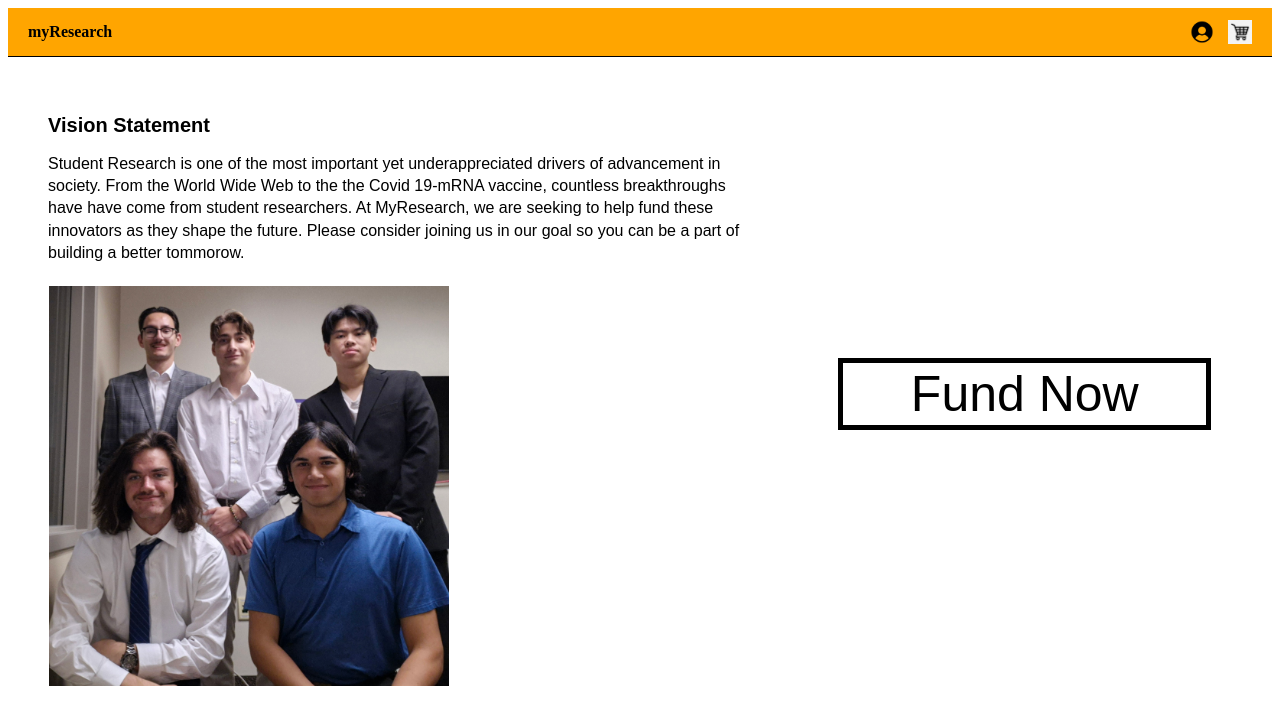
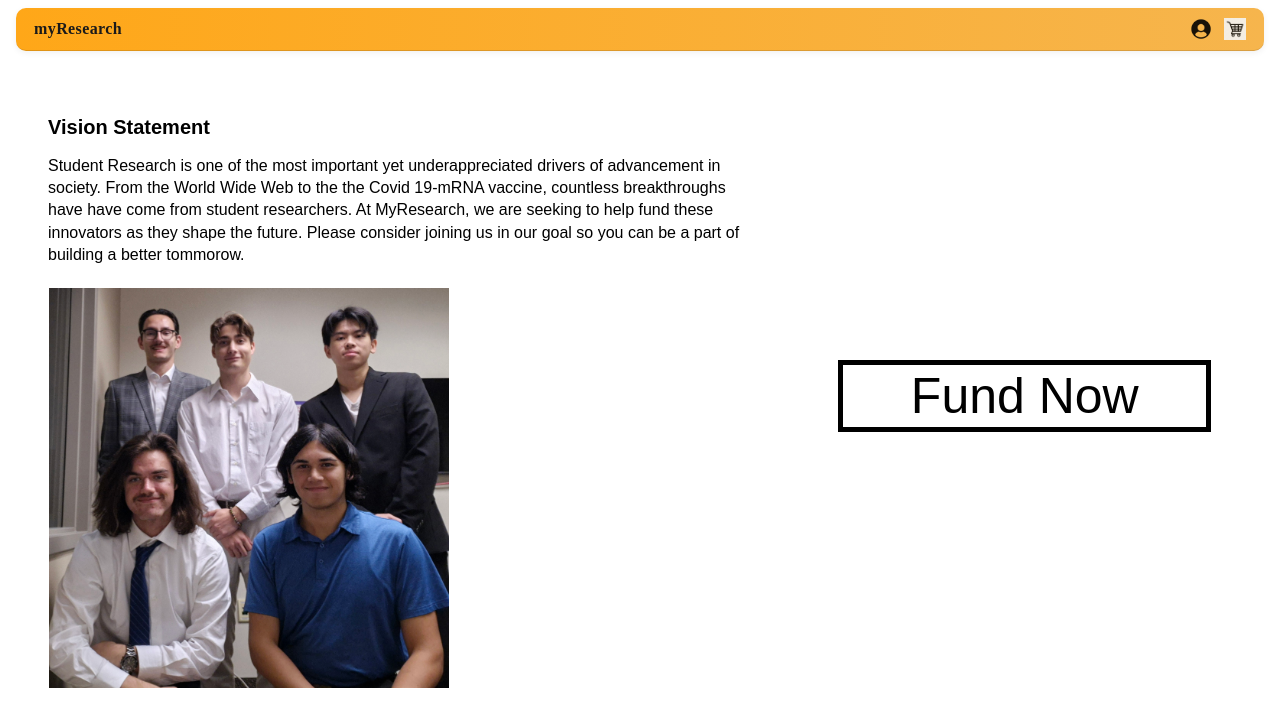
Before and after one commit to DaVinci523/SWEN261_Proj, an Angular app in the folder ufund-ui/: page /homepage in a window 1280 px wide. Shown: the top 726 px of the page. Built offline with nearby package versions, Linux system fonts and the light colour scheme.

Commit message:
Navigation bar styling

```diff
--- a/ufund-ui/src/app/nav-bar/nav-bar.css
+++ b/ufund-ui/src/app/nav-bar/nav-bar.css
@@ -1,28 +1,43 @@
 .nav-bar {
-  background-color: orange;
-  border-bottom: 1px solid black; /* fixed spacing */
-  padding: 12px 20px;
+  background: linear-gradient(90deg, #ffa718, #f6b54d);
+  border-bottom: 1px solid rgba(0,0,0,.12);
+  padding: 10px 18px;
   display: flex;
   align-items: center;
+  border-radius: 10px;
+  box-shadow: 0 2px 6px rgba(0,0,0,.06);
+  margin: 8px;               /* keeps it from touching edges */
 }
 
 .brand {
   font-weight: 700;
+  letter-spacing: .4px;
   text-decoration: none;
-  color: inherit;
+  color: #1a1a1a;
 }
 
 .nav-right {
-  margin-left: auto;            /* pushes this group to the far right */
+  margin-left: auto;
   display: flex;
   align-items: center;
-  gap: 14px;
+  gap: 12px;
 }
 
 .welcome {
-  margin: 0;
-  font-size: 0.95rem;
+  margin: 0 4px 0 0;
+  font-size: .95rem;
+  color: #1f1f1f;
+  font-weight: 500;
 }
+
+.admin-button {
+  padding: 6px 10px;
+  border-radius: 8px;
+  border: 1px solid rgba(0,0,0,.18);
+  background: #fff;
+  cursor: pointer;
+}
+.admin-button:hover { background: #fff7e6; }
 
 .icon-link {
   display: inline-flex;
@@ -30,9 +45,14 @@
   text-decoration: none;
   cursor: pointer;
 }
-
 .icon-link img {
-  width: 24px;   /* adjust as needed */
-  height: 24px;
-  display: block;
+  width: 22px;
+  height: 22px;
+  opacity: .9;
+  transition: transform .12s ease, opacity .12s ease;
 }
+.icon-link:hover img,
+.icon-link:focus-visible img {
+  transform: translateY(-1px);
+  opacity: 1;
+}
--- a/ufund-ui/src/app/nav-bar/nav-bar.html
+++ b/ufund-ui/src/app/nav-bar/nav-bar.html
@@ -3,6 +3,9 @@
 
   <div class="nav-right">
     @if(this.user.isLoggedIn()) {
+      @if(this.user.getCurrentUserRole() == 'admin') {
+        <button class = "admin-button" (click) = "goToAdmin()">Admin Page</button>
+      }
         <p>Welcome {{this.user.getCurrentUser()}}</p>
     }
     <a class="icon-link" (click)="onUserIconClick()" aria-label="Account">
--- a/ufund-ui/src/app/nav-bar/nav-bar.ts
+++ b/ufund-ui/src/app/nav-bar/nav-bar.ts
@@ -13,6 +13,10 @@ export class NavBar {
 
   goToHome() {
     this.router.navigate(['']);
+  }
+
+  goToAdmin() {
+    this.router.navigate(['/admin']);
   }
 
   goToCheckout() {
```
